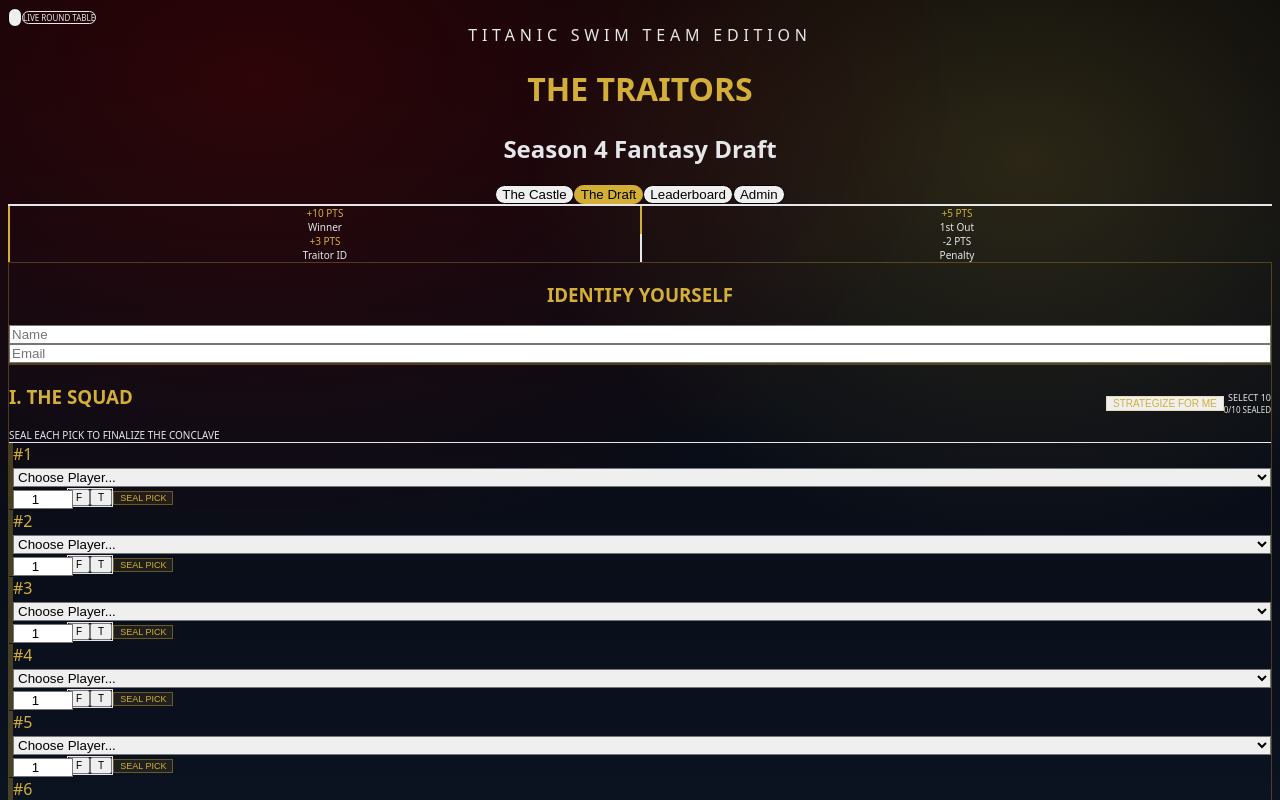
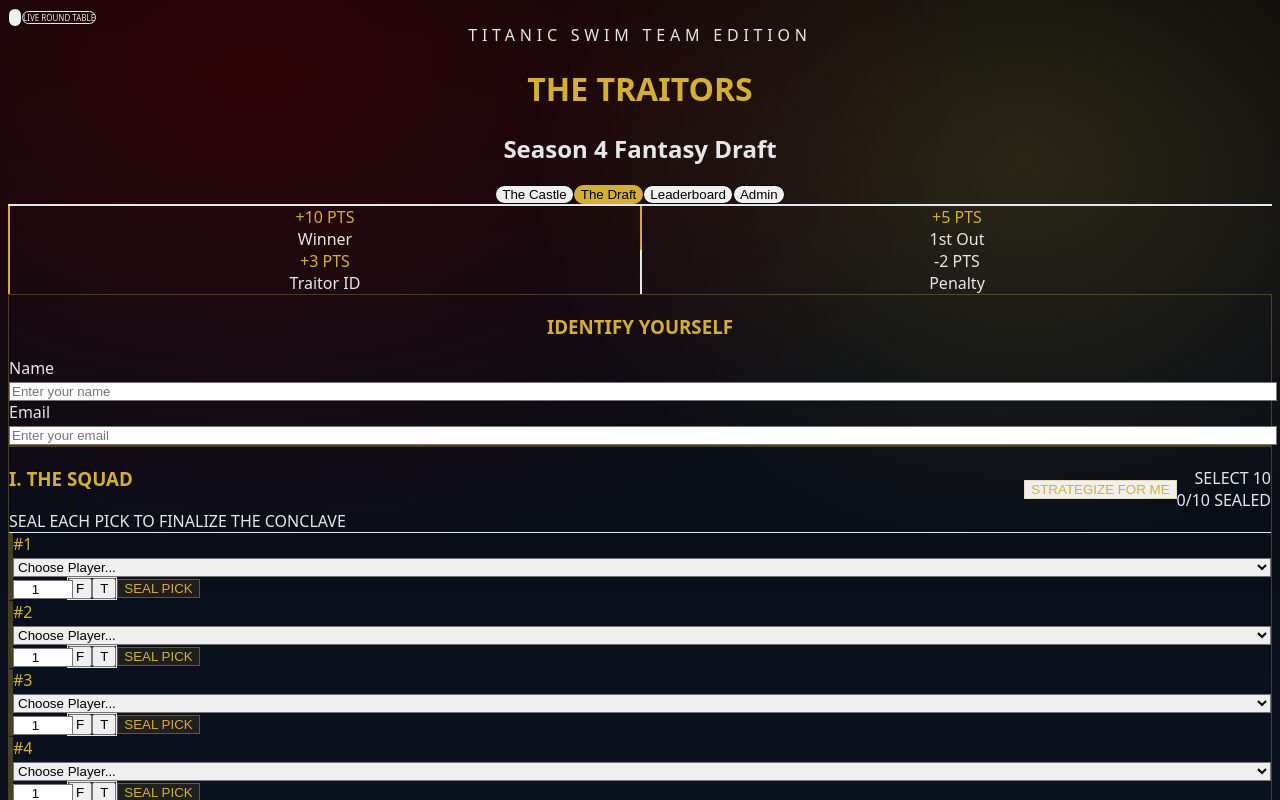
Before and after one commit to Pakiboy23/Traitors-4Real, a React (Vite) app: page / in a window 1280 px wide. Both pictures are taken after a click on the button "The Draft". Shown: the top 800 px of the page. Built offline with nearby package versions, Linux system fonts and the light colour scheme.

Commit message:
Add Toast component for displaying notifications

```diff
--- a/components/DraftForm.tsx
+++ b/components/DraftForm.tsx
@@ -1,13 +1,14 @@
-
-import React, { useState } from 'react';
-import { CAST_NAMES, PlayerEntry, DraftPick } from '../types';
+import React, { useState, useCallback } from 'react';
+import { CAST_NAMES, PlayerEntry, DraftPick, GameState } from '../types';
 import ConfirmationCard from './ConfirmationCard';
+import Toast, { ToastMessage } from './Toast';
 
 interface DraftFormProps {
+  gameState: GameState;
   onAddEntry: (entry: PlayerEntry) => void;
 }
 
-const DraftForm: React.FC<DraftFormProps> = ({ onAddEntry }) => {
+const DraftForm: React.FC<DraftFormProps> = ({ gameState, onAddEntry }) => {
   const [playerName, setPlayerName] = useState('');
   const [playerEmail, setPlayerEmail] = useState('');
   const [picks, setPicks] = useState<DraftPick[]>(Array(10).fill({ member: '', rank: 1, role: 'Faithful' }));
@@ -16,12 +17,27 @@ const DraftForm: React.FC<DraftFormProps> = ({ onAddEntry }) => {
   const [predWinner, setPredWinner] = useState('');
   const [traitors, setTraitors] = useState(['', '', '']);
   const [isSubmitted, setIsSubmitted] = useState(false);
+  const [toasts, setToasts] = useState<ToastMessage[]>([]);
+
+  const showToast = useCallback((type: ToastMessage['type'], message: string) => {
+    const id = Date.now().toString();
+    setToasts(prev => [...prev, { id, type, message }]);
+  }, []);
+
+  const dismissToast = useCallback((id: string) => {
+    setToasts(prev => prev.filter(t => t.id !== id));
+  }, []);
 
   // Validation: Check for duplicates in the squad
   const getDuplicatePicks = () => {
     const selected = picks.map(p => p.member).filter(m => m !== '');
     const duplicates = selected.filter((item, index) => selected.indexOf(item) !== index);
     return [...new Set(duplicates)];
+  };
+
+  // Check if email already exists in the system
+  const isEmailDuplicate = (email: string) => {
+    return gameState.players.some(p => p.email.toLowerCase() === email.toLowerCase());
   };
 
   const duplicateNames = getDuplicatePicks();
@@ -37,7 +53,7 @@ const DraftForm: React.FC<DraftFormProps> = ({ onAddEntry }) => {
 
   const toggleSeal = (idx: number) => {
     if (!picks[idx].member) {
-      alert("A name must be spoken before the pick is sealed.");
+      showToast('warning', 'A name must be spoken before the pick is sealed.');
       return;
     }
     const newSeals = [...sealedPicks];
@@ -64,28 +80,35 @@ const DraftForm: React.FC<DraftFormProps> = ({ onAddEntry }) => {
     if (traitors.every(t => t === '')) {
       setTraitors([shuffled[13], shuffled[14], shuffled[15]]);
     }
+
+    showToast('success', 'Random picks generated. Review and seal each one.');
   };
 
   const getFormData = () => {
-    let draftText = picks.map((p, i) => `Pick #${i+1}: ${p.member || 'None'} | Rank: ${p.rank} | Pred: ${p.role}`).join('\n');
+    let draftText = picks.map((p, i) => `Pick #${i + 1}: ${p.member || 'None'} | Rank: ${p.rank} | Pred: ${p.role}`).join('\n');
     return `TRAITORS SEASON 4 FANTASY DRAFT\nPlayer: ${playerName}\nEmail: ${playerEmail}\n\n=== THE DRAFT SQUAD ===\n${draftText}\n\n=== BONUS PREDICTIONS ===\nFirst Eliminated: ${predFirstOut || 'None'}\nWinner Pick: ${predWinner || 'None'}\n\n=== TRAITOR GUESSES ===\n1. ${traitors[0] || '-'}\n2. ${traitors[1] || '-'}\n3. ${traitors[2] || '-'}`;
   };
 
   const handleSubmit = (e: React.FormEvent) => {
     e.preventDefault();
     if (!playerName || !playerEmail) {
-      alert("Please enter your name and email to proceed.");
+      showToast('error', 'Please enter your name and email to proceed.');
       return;
     }
 
     if (hasDuplicates) {
-      alert("The Conclave forbids duplicates. Each pick must be unique.");
+      showToast('error', 'The Conclave forbids duplicates. Each pick must be unique.');
       return;
     }
 
     if (!allPicksSealed) {
-      alert("All members of your squad must be sealed before the final submission.");
+      showToast('error', 'All members of your squad must be sealed before the final submission.');
       return;
+    }
+
+    // Check for duplicate email and warn (but still allow - it will update their entry)
+    if (isEmailDuplicate(playerEmail)) {
+      showToast('warning', 'This email already has an entry. Submitting will update your previous picks.');
     }
 
     const newEntry: PlayerEntry = {
@@ -127,7 +150,9 @@ const DraftForm: React.FC<DraftFormProps> = ({ onAddEntry }) => {
 
   return (
     <div className="space-y-6 max-w-5xl mx-auto pb-12 px-2">
-      <div className="grid grid-cols-2 md:grid-cols-4 gap-2 text-[10px] md:text-xs">
+      <Toast toasts={toasts} onDismiss={dismissToast} />
+
+      <div className="grid grid-cols-2 md:grid-cols-4 gap-2 text-xs">
         <div className="p-2 bg-white/5 rounded border-l-2 border-l-[#D4AF37] text-center">
           <span className="block text-[#D4AF37] font-bold">+10 PTS</span> Winner
         </div>
@@ -146,8 +171,33 @@ const DraftForm: React.FC<DraftFormProps> = ({ onAddEntry }) => {
         <div className="bg-zinc-900/80 p-5 rounded border border-[#D4AF37]/30">
           <h3 className="text-lg text-[#D4AF37] mb-4 gothic-font uppercase text-center tracking-widest">Identify Yourself</h3>
           <div className="grid grid-cols-1 md:grid-cols-2 gap-3">
-            <input required type="text" placeholder="Name" value={playerName} onChange={e => setPlayerName(e.target.value)} className="p-3 rounded bg-black border border-zinc-800 text-white focus:border-[#D4AF37] outline-none" />
-            <input required type="email" placeholder="Email" value={playerEmail} onChange={e => setPlayerEmail(e.target.value)} className="p-3 rounded bg-black border border-zinc-800 text-white focus:border-[#D4AF37] outline-none" />
+            <div>
+              <label htmlFor="playerName" className="block text-xs text-zinc-400 mb-1">Name</label>
+              <input
+                id="playerName"
+                required
+                type="text"
+                placeholder="Enter your name"
+                value={playerName}
+                onChange={e => setPlayerName(e.target.value)}
+                className="w-full p-3 rounded bg-black border border-zinc-800 text-white focus:border-[#D4AF37] outline-none"
+              />
+            </div>
+            <div>
+              <label htmlFor="playerEmail" className="block text-xs text-zinc-400 mb-1">Email</label>
+              <input
+                id="playerEmail"
+                required
+                type="email"
+                placeholder="Enter your email"
+                value={playerEmail}
+                onChange={e => setPlayerEmail(e.target.value)}
+                className="w-full p-3 rounded bg-black border border-zinc-800 text-white focus:border-[#D4AF37] outline-none"
+              />
+              {playerEmail && isEmailDuplicate(playerEmail) && (
+                <p className="text-xs text-yellow-500 mt-1">This email has an existing entry (will be updated)</p>
+              )}
+            </div>
           </div>
         </div>
 
@@ -156,24 +206,24 @@ const DraftForm: React.FC<DraftFormProps> = ({ onAddEntry }) => {
             <div className="flex flex-col">
               <h3 className="text-xl text-[#D4AF37] gothic-font">I. THE SQUAD</h3>
               {hasDuplicates ? (
-                <span className="text-[10px] text-red-500 font-bold uppercase tracking-tighter animate-pulse">
-                  ⚠ Error: Duplicate picks detected in squad
+                <span className="text-xs text-red-500 font-bold uppercase tracking-tighter animate-pulse">
+                  Warning: Duplicate picks detected in squad
                 </span>
               ) : (
-                <span className="text-[10px] text-zinc-500 uppercase tracking-widest">Seal each pick to finalize the Conclave</span>
+                <span className="text-xs text-zinc-500 uppercase tracking-widest">Seal each pick to finalize the Conclave</span>
               )}
             </div>
             <div className="flex items-center gap-3">
               <button
                 type="button"
                 onClick={autoGeneratePicks}
-                className="text-[10px] font-bold text-[#D4AF37] border border-[#D4AF37]/30 px-3 py-1.5 rounded hover:bg-[#D4AF37] hover:text-black transition-all uppercase tracking-widest"
+                className="text-xs font-bold text-[#D4AF37] border border-[#D4AF37]/30 px-3 py-1.5 rounded hover:bg-[#D4AF37] hover:text-black transition-all uppercase tracking-widest"
               >
                 Strategize for Me
               </button>
               <div className="flex flex-col items-end">
-                <span className="text-[9px] bg-red-900 px-2 py-1 rounded text-white font-bold">SELECT 10</span>
-                <span className="text-[8px] text-zinc-600 mt-1 uppercase font-bold">{sealedPicks.filter(Boolean).length}/10 SEALED</span>
+                <span className="text-xs bg-red-900 px-2 py-1 rounded text-white font-bold">SELECT 10</span>
+                <span className="text-xs text-zinc-600 mt-1 uppercase font-bold">{sealedPicks.filter(Boolean).length}/10 SEALED</span>
               </div>
             </div>
           </div>
@@ -185,8 +235,7 @@ const DraftForm: React.FC<DraftFormProps> = ({ onAddEntry }) => {
               return (
                 <div
                   key={i}
-                  className={`flex flex-col md:flex-row md:items-center gap-3 p-4 transition-all duration-500 ${
-                    isSealed
+                  className={`flex flex-col md:flex-row md:items-center gap-3 p-4 transition-all duration-500 ${isSealed
                       ? 'bg-black/80 border-l-4 border-l-zinc-700 opacity-90'
                       : isDuplicate
                         ? 'bg-red-950/40 border-l-4 border-l-red-500'
@@ -195,15 +244,16 @@ const DraftForm: React.FC<DraftFormProps> = ({ onAddEntry }) => {
                           : 'bg-black/60 border-l-4 border-l-[#D4AF37]/30'
                     }`}
                 >
-                  <div className={`text-xs font-bold ${isSealed ? 'text-zinc-600' : isDuplicate ? 'text-red-500' : pick.role === 'Traitor' ? 'text-red-500' : 'text-[#D4AF37]'} w-6`}>#{i+1}</div>
+                  <div className={`text-sm font-bold ${isSealed ? 'text-zinc-600' : isDuplicate ? 'text-red-500' : pick.role === 'Traitor' ? 'text-red-500' : 'text-[#D4AF37]'} w-6`}>#{i + 1}</div>
 
                   <div className="flex-1">
+                    <label htmlFor={`pick-${i}`} className="sr-only">Pick {i + 1} cast member</label>
                     <select
+                      id={`pick-${i}`}
                       disabled={isSealed}
                       value={pick.member}
                       onChange={e => updatePick(i, 'member', e.target.value)}
-                      className={`w-full p-2 text-xs rounded bg-zinc-950 border text-white outline-none transition-colors ${
-                        isSealed ? 'border-zinc-800 text-zinc-500' : isDuplicate ? 'border-red-600 shadow-[0_0_8px_rgba(220,38,38,0.3)]' : 'border-zinc-800 focus:border-[#D4AF37]'
+                      className={`w-full p-2 text-sm rounded bg-zinc-950 border text-white outline-none transition-colors ${isSealed ? 'border-zinc-800 text-zinc-500' : isDuplicate ? 'border-red-600 shadow-[0_0_8px_rgba(220,38,38,0.3)]' : 'border-zinc-800 focus:border-[#D4AF37]'
                         }`}
                     >
                       <option value="">Choose Player...</option>
@@ -213,34 +263,37 @@ const DraftForm: React.FC<DraftFormProps> = ({ onAddEntry }) => {
 
                   <div className="flex items-center gap-2">
                     <div className="relative w-16">
+                      <label htmlFor={`rank-${i}`} className="sr-only">Rank for pick {i + 1}</label>
                       <input
+                        id={`rank-${i}`}
                         disabled={isSealed}
                         type="number" min="1" max="10"
                         value={pick.rank}
                         onChange={e => updatePick(i, 'rank', parseInt(e.target.value))}
-                        className={`w-full p-2 rounded text-center text-xs bg-zinc-950 border border-zinc-800 outline-none ${isSealed ? 'text-zinc-600' : 'text-white'}`}
+                        className={`w-full p-2 rounded text-center text-sm bg-zinc-950 border border-zinc-800 outline-none ${isSealed ? 'text-zinc-600' : 'text-white'}`}
                       />
                     </div>
-                    <div className="flex bg-black p-1 rounded border border-zinc-800">
+                    <div className="flex bg-black p-1 rounded border border-zinc-800" role="group" aria-label="Role selection">
                       <button
                         disabled={isSealed}
                         type="button"
                         onClick={() => updatePick(i, 'role', 'Faithful')}
-                        className={`px-3 py-1.5 rounded text-[10px] font-bold transition-all ${pick.role === 'Faithful' ? 'bg-green-900/40 text-green-400' : 'text-zinc-600'}`}
+                        className={`px-3 py-1.5 rounded text-xs font-bold transition-all ${pick.role === 'Faithful' ? 'bg-green-900/40 text-green-400' : 'text-zinc-600'}`}
+                        aria-pressed={pick.role === 'Faithful'}
                       >F</button>
                       <button
                         disabled={isSealed}
                         type="button"
                         onClick={() => updatePick(i, 'role', 'Traitor')}
-                        className={`px-3 py-1.5 rounded text-[10px] font-bold transition-all ${pick.role === 'Traitor' ? 'bg-red-900/40 text-red-400' : 'text-zinc-600'}`}
+                        className={`px-3 py-1.5 rounded text-xs font-bold transition-all ${pick.role === 'Traitor' ? 'bg-red-900/40 text-red-400' : 'text-zinc-600'}`}
+                        aria-pressed={pick.role === 'Traitor'}
                       >T</button>
                     </div>
 
                     <button
                       type="button"
                       onClick={() => toggleSeal(i)}
-                      className={`ml-2 px-4 py-2 rounded text-[9px] font-black uppercase tracking-widest transition-all border ${
-                        isSealed
+                      className={`ml-2 px-4 py-2 rounded text-xs font-black uppercase tracking-widest transition-all border ${isSealed
                           ? 'bg-zinc-800 border-zinc-700 text-zinc-500 hover:text-red-400'
                           : 'bg-[#D4AF37]/10 border-[#D4AF37]/40 text-[#D4AF37] hover:bg-[#D4AF37] hover:text-black'
                         }`}
@@ -259,15 +312,15 @@ const DraftForm: React.FC<DraftFormProps> = ({ onAddEntry }) => {
             <h3 className="text-lg text-[#D4AF37] gothic-font mb-4 border-b border-zinc-800 pb-2">II. PROPHECIES</h3>
             <div className="space-y-4">
               <div>
-                <label className="block text-[10px] text-red-500 font-bold mb-1 uppercase tracking-widest">💀 First Out</label>
-                <select value={predFirstOut} onChange={e => setPredFirstOut(e.target.value)} className="w-full p-3 rounded bg-black border border-zinc-800 text-xs text-white">
+                <label htmlFor="predFirstOut" className="block text-xs text-red-500 font-bold mb-1 uppercase tracking-widest">First Out</label>
+                <select id="predFirstOut" value={predFirstOut} onChange={e => setPredFirstOut(e.target.value)} className="w-full p-3 rounded bg-black border border-zinc-800 text-sm text-white">
                   <option value="">Select...</option>
                   {CAST_NAMES.map(c => <option key={c} value={c}>{c}</option>)}
                 </select>
               </div>
               <div>
-                <label className="block text-[10px] text-yellow-500 font-bold mb-1 uppercase tracking-widest">🏆 Sole Winner</label>
-                <select value={predWinner} onChange={e => setPredWinner(e.target.value)} className="w-full p-3 rounded bg-black border border-zinc-800 text-xs text-white">
+                <label htmlFor="predWinner" className="block text-xs text-yellow-500 font-bold mb-1 uppercase tracking-widest">Sole Winner</label>
+                <select id="predWinner" value={predWinner} onChange={e => setPredWinner(e.target.value)} className="w-full p-3 rounded bg-black border border-zinc-800 text-sm text-white">
                   <option value="">Select...</option>
                   {CAST_NAMES.map(c => <option key={c} value={c}>{c}</option>)}
                 </select>
@@ -279,14 +332,22 @@ const DraftForm: React.FC<DraftFormProps> = ({ onAddEntry }) => {
             <h3 className="text-lg text-[#D4AF37] gothic-font mb-4 border-b border-zinc-800 pb-2">III. THE TRAITORS</h3>
             <div className="space-y-2">
               {traitors.map((t, i) => (
-                <select key={i} value={t} onChange={e => {
+                <div key={i}>
+                  <label htmlFor={`traitor-${i}`} className="sr-only">Traitor guess {i + 1}</label>
+                  <select
+                    id={`traitor-${i}`}
+                    value={t}
+                    onChange={e => {
                       const newT = [...traitors];
                       newT[i] = e.target.value;
                       setTraitors(newT);
-                }} className="w-full p-3 rounded bg-red-900/5 border border-red-900/20 text-xs text-white">
-                  <option value="">Traitor Guess #{i+1}</option>
+                    }}
+                    className="w-full p-3 rounded bg-red-900/5 border border-red-900/20 text-sm text-white"
+                  >
+                    <option value="">Traitor Guess #{i + 1}</option>
                     {CAST_NAMES.map(c => <option key={c} value={c}>{c}</option>)}
                   </select>
+                </div>
               ))}
             </div>
           </div>
@@ -294,15 +355,14 @@ const DraftForm: React.FC<DraftFormProps> = ({ onAddEntry }) => {
 
         <div className="pt-4 pb-12">
           {!allPicksSealed && picks.some(p => p.member !== '') && (
-            <p className="text-center text-[10px] text-red-500 font-bold uppercase mb-2 tracking-[0.2em] animate-pulse">
+            <p className="text-center text-xs text-red-500 font-bold uppercase mb-2 tracking-wide animate-pulse">
               You must seal all 10 scrolls to submit your fate.
             </p>
           )}
           <button
             type="submit"
             disabled={hasDuplicates || !allPicksSealed}
-            className={`w-full py-5 font-black rounded border-2 uppercase tracking-[0.3em] transition-all gothic-font ${
-              hasDuplicates || !allPicksSealed
+            className={`w-full py-5 font-black rounded border-2 uppercase tracking-wide transition-all gothic-font ${hasDuplicates || !allPicksSealed
                 ? 'bg-zinc-800 border-zinc-700 text-zinc-500 cursor-not-allowed opacity-50'
                 : 'bg-gradient-to-b from-red-800 to-red-950 text-[#D4AF37] border-[#D4AF37] shadow-[0_0_20px_rgba(138,28,28,0.3)] hover:scale-[1.02] active:scale-95 cursor-pointer'
               }`}
--- /dev/null
+++ b/components/Toast.tsx
@@ -0,0 +1,70 @@
+import React, { useEffect } from 'react';
+
+export interface ToastMessage {
+  id: string;
+  type: 'error' | 'success' | 'warning';
+  message: string;
+}
+
+interface ToastProps {
+  toasts: ToastMessage[];
+  onDismiss: (id: string) => void;
+}
+
+const Toast: React.FC<ToastProps> = ({ toasts, onDismiss }) => {
+  return (
+    <div className="fixed bottom-4 right-4 z-50 flex flex-col gap-2 max-w-sm">
+      {toasts.map((toast) => (
+        <ToastItem key={toast.id} toast={toast} onDismiss={onDismiss} />
+      ))}
+    </div>
+  );
+};
+
+const ToastItem: React.FC<{ toast: ToastMessage; onDismiss: (id: string) => void }> = ({ toast, onDismiss }) => {
+  useEffect(() => {
+    const timer = setTimeout(() => {
+      onDismiss(toast.id);
+    }, 4000);
+    return () => clearTimeout(timer);
+  }, [toast.id, onDismiss]);
+
+  const bgColor = {
+    error: 'bg-red-900/95 border-red-600',
+    success: 'bg-green-900/95 border-green-600',
+    warning: 'bg-yellow-900/95 border-yellow-600',
+  }[toast.type];
+
+  const iconColor = {
+    error: 'text-red-400',
+    success: 'text-green-400',
+    warning: 'text-yellow-400',
+  }[toast.type];
+
+  const icon = {
+    error: '!',
+    success: '✓',
+    warning: '⚠',
+  }[toast.type];
+
+  return (
+    <div
+      className={`${bgColor} border rounded-lg p-4 shadow-lg animate-in slide-in-from-right fade-in duration-300 flex items-start gap-3`}
+      role="alert"
+    >
+      <span className={`${iconColor} font-bold text-lg flex-shrink-0 w-6 h-6 flex items-center justify-center rounded-full border ${iconColor.replace('text-', 'border-')}`}>
+        {icon}
+      </span>
+      <p className="text-white text-sm flex-1">{toast.message}</p>
+      <button
+        onClick={() => onDismiss(toast.id)}
+        className="text-zinc-400 hover:text-white transition-colors text-lg leading-none"
+        aria-label="Dismiss notification"
+      >
+        ×
+      </button>
+    </div>
+  );
+};
+
+export default Toast;
```
Lines whose indentation alone changed are shown as unchanged.
